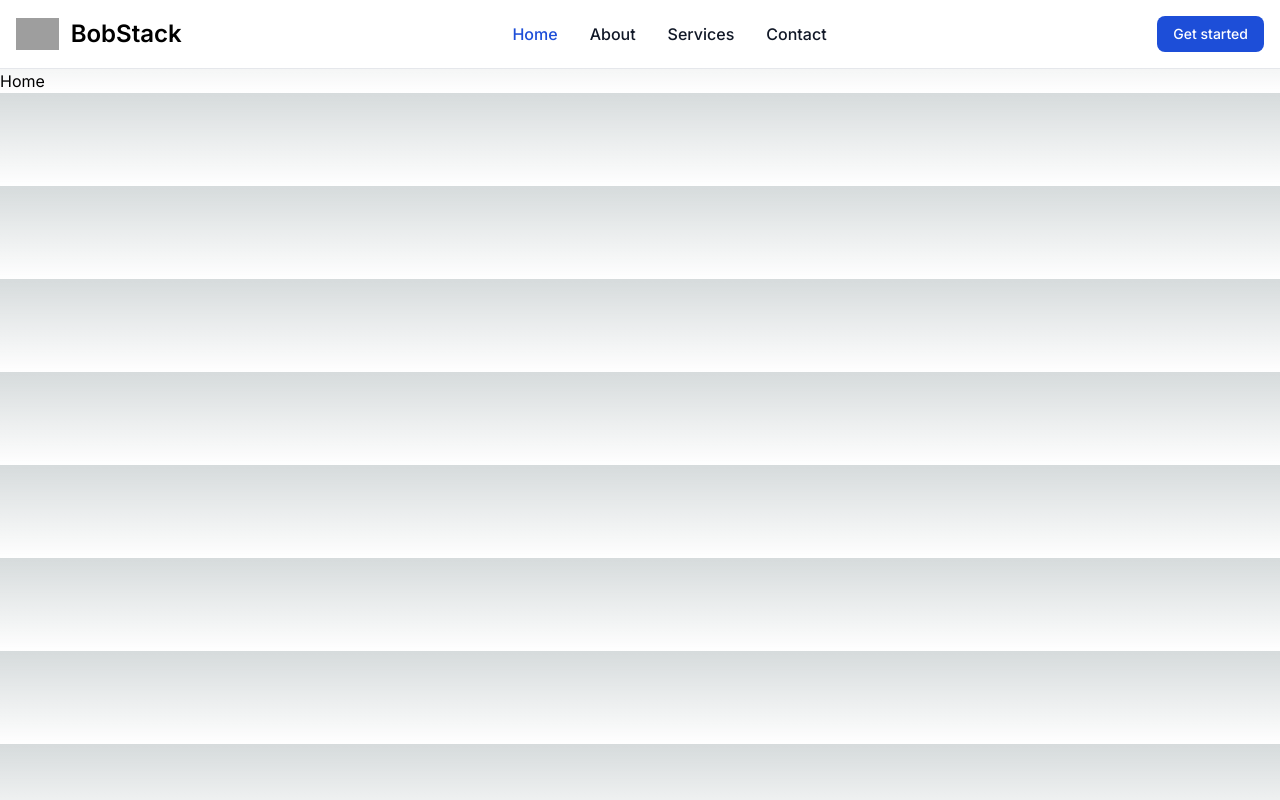
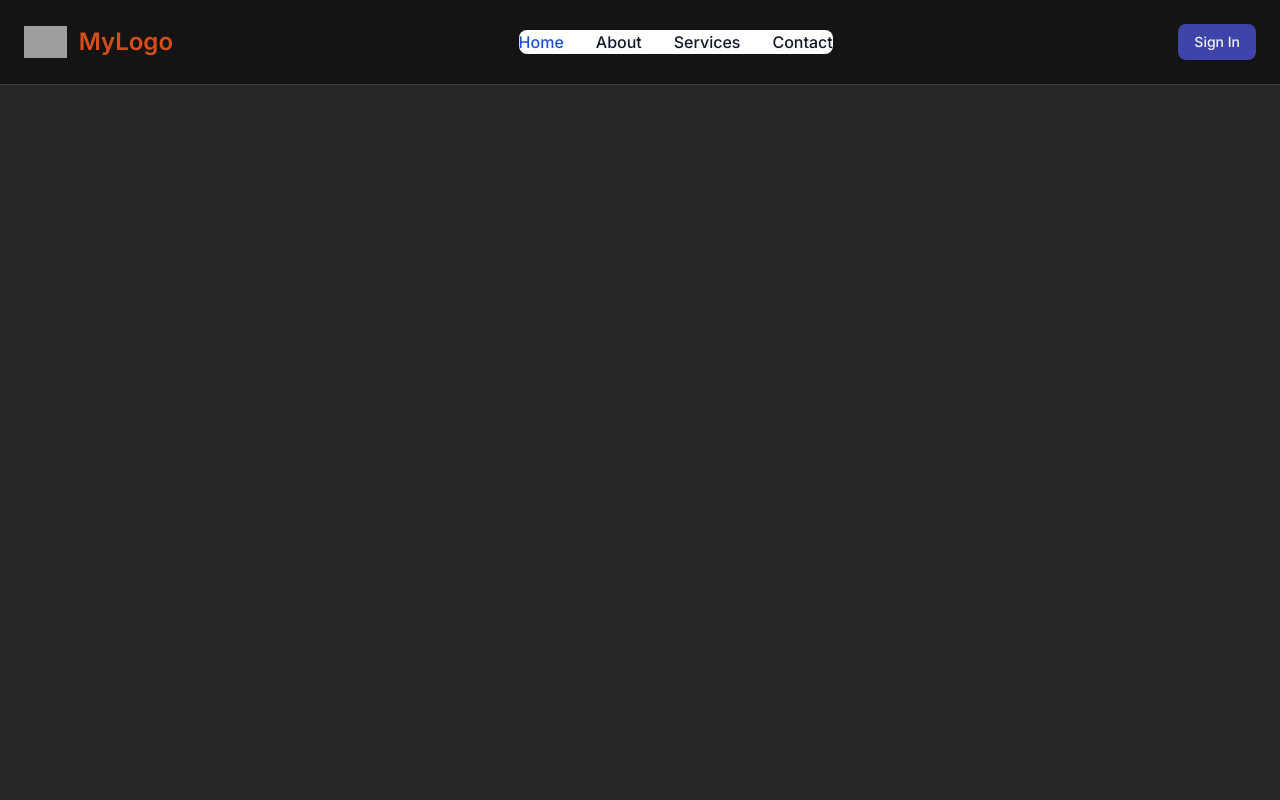
Before and after one commit to lurickardo/skeleton-front, a Next.js app: page / in a window 1280 px wide. Built offline with nearby package versions, Linux system fonts and the light colour scheme; grey boxes are pictures that could not be loaded.

Commit message:
fix: add shadcn ui

```diff
--- a/src/app/layout.tsx
+++ b/src/app/layout.tsx
@@ -1,8 +1,12 @@
 import type { Metadata } from "next";
-import { Inter } from "next/font/google";
+import { Inter as FontSans } from "next/font/google";
 import "../css/globals.css";
+import { cn } from "@/lib/utils";
 
-const inter = Inter({ subsets: ["latin"] });
+const fontSans = FontSans({
+  subsets: ["latin"],
+  variable: "--font-sans",
+});
 
 export const metadata: Metadata = {
   title: "BobStack",
@@ -16,7 +20,14 @@ export default function RootLayout({
 }>) {
   return (
     <html lang="pt-BR">
-      <body className={inter.className}>{children}</body>
+      <body
+        className={cn(
+          "min-h-screen bg-background font-sans antialiased bg-grayMedium",
+          fontSans.variable
+        )}
+      >
+        {children}
+      </body>
     </html>
   );
 }
--- a/src/components/pages/home/navbar.tsx
+++ b/src/components/pages/home/navbar.tsx
@@ -1,11 +1,12 @@
+import { Menu } from "lucide-react";
 import Link from "next/link";
 
 export const Navbar = () => {
   return (
-    <nav className="bg-white dark:bg-gray-900 w-full z-20 top-0 start-0 border-b border-gray-200 dark:border-gray-600">
-      <div className="max-w-screen-xl flex flex-wrap items-center justify-between mx-auto p-4">
-        <a
-          href="https://flowbite.com/"
+    <nav className="bg-blackMedium fixed w-full z-20 top-0 start-0 border-b border-grayLight">
+      <div className="max-w-screen-2xl flex flex-wrap items-center justify-between mx-auto p-6">
+        <Link
+          href="/"
           className="flex items-center space-x-3 rtl:space-x-reverse"
         >
           <img
@@ -13,25 +14,27 @@ export const Navbar = () => {
             className="h-8"
             alt="Flowbite Logo"
           />
-          <span className="self-center text-2xl font-semibold whitespace-nowrap dark:text-white">
-            BobStack
+          <span className="self-center text-2xl font-semibold whitespace-nowrap text-orangeMedium">
+            MyLogo
           </span>
-        </a>
+        </Link>
         <div className="flex md:order-2 space-x-3 md:space-x-0 rtl:space-x-reverse">
-          <Link
-            href="/signin"
-            className="text-white bg-blue-700 hover:bg-blue-800 focus:ring-4 focus:outline-none focus:ring-blue-300 font-medium rounded-lg text-sm px-4 py-2 text-center dark:bg-blue-600 dark:hover:bg-blue-700 dark:focus:ring-blue-800"
+          <button
+            type="button"
+            className=" bg-purpleMedium text-whiteMedium focus:ring-4 focus:outline-none focus:ring-blue-300 font-medium rounded-lg text-sm px-4 py-2 text-center dark:bg-blue-600 dark:hover:bg-blue-700 dark:focus:ring-blue-800"
           >
-            Get started
-          </Link>
+            Sign In
+          </button>
+
           <button
             data-collapse-toggle="navbar-sticky"
             type="button"
-            className="inline-flex items-center p-2 w-10 h-10 justify-center text-sm text-gray-500 rounded-lg md:hidden hover:bg-gray-100 focus:outline-none focus:ring-2 focus:ring-gray-200 dark:text-gray-400 dark:hover:bg-gray-700 dark:focus:ring-gray-600"
+            className="inline-flex items-center p-2 w-10 h-10 justify-center text-sm rounded-lg md:hidden focus:outline-none focus:ring-2 bg-orangeMedium text-blackMedium"
             aria-controls="navbar-sticky"
             aria-expanded="false"
           >
-            <span className="sr-only">Open main menu</span>
+            <span className="sr-only">Menu</span>
+            <Menu />
           </button>
         </div>
         <div
@@ -40,37 +43,37 @@ export const Navbar = () => {
         >
           <ul className="flex flex-col p-4 md:p-0 mt-4 font-medium border border-gray-100 rounded-lg bg-gray-50 md:space-x-8 rtl:space-x-reverse md:flex-row md:mt-0 md:border-0 md:bg-white dark:bg-gray-800 md:dark:bg-gray-900 dark:border-gray-700">
             <li>
-              <a
-                href="/"
+              <Link
+                href="#"
                 className="block py-2 px-3 text-white bg-blue-700 rounded md:bg-transparent md:text-blue-700 md:p-0 md:dark:text-blue-500"
                 aria-current="page"
               >
                 Home
-              </a>
+              </Link>
             </li>
             <li>
-              <a
-                href="/"
+              <Link
+                href="#"
                 className="block py-2 px-3 text-gray-900 rounded hover:bg-gray-100 md:hover:bg-transparent md:hover:text-blue-700 md:p-0 md:dark:hover:text-blue-500 dark:text-white dark:hover:bg-gray-700 dark:hover:text-white md:dark:hover:bg-transparent dark:border-gray-700"
               >
                 About
-              </a>
+              </Link>
             </li>
             <li>
-              <a
-                href="/"
+              <Link
+                href="#"
                 className="block py-2 px-3 text-gray-900 rounded hover:bg-gray-100 md:hover:bg-transparent md:hover:text-blue-700 md:p-0 md:dark:hover:text-blue-500 dark:text-white dark:hover:bg-gray-700 dark:hover:text-white md:dark:hover:bg-transparent dark:border-gray-700"
               >
                 Services
-              </a>
+              </Link>
             </li>
             <li>
-              <a
-                href="/"
+              <Link
+                href="#"
                 className="block py-2 px-3 text-gray-900 rounded hover:bg-gray-100 md:hover:bg-transparent md:hover:text-blue-700 md:p-0 md:dark:hover:text-blue-500 dark:text-white dark:hover:bg-gray-700 dark:hover:text-white md:dark:hover:bg-transparent dark:border-gray-700"
               >
                 Contact
-              </a>
+              </Link>
             </li>
           </ul>
         </div>
--- a/src/css/globals.css
+++ b/src/css/globals.css
@@ -1,33 +1,77 @@
-@tailwind base;
-@tailwind components;
-@tailwind utilities;
+@import "tailwindcss/base";
+@import "tailwindcss/components";
+@import "tailwindcss/utilities";
 
-:root {
-  --foreground-rgb: 0, 0, 0;
-  --background-start-rgb: 214, 219, 220;
-  --background-end-rgb: 255, 255, 255;
-}
+  @layer base {
+    :root {
+      --background: 0 0% 100%;
+      --foreground: 20 14.3% 4.1%;
 
-@media (prefers-color-scheme: dark) {
-  :root {
-    --foreground-rgb: 255, 255, 255;
-    --background-start-rgb: 0, 0, 0;
-    --background-end-rgb: 0, 0, 0;
+      --card: 0 0% 100%;
+      --card-foreground: 20 14.3% 4.1%;
+
+      --popover: 0 0% 100%;
+      --popover-foreground: 20 14.3% 4.1%;
+
+      --primary: 24 9.8% 10%;
+      --primary-foreground: 60 9.1% 97.8%;
+
+      --secondary: 60 4.8% 95.9%;
+      --secondary-foreground: 24 9.8% 10%;
+
+      --muted: 60 4.8% 95.9%;
+      --muted-foreground: 25 5.3% 44.7%;
+
+      --accent: 60 4.8% 95.9%;
+      --accent-foreground: 24 9.8% 10%;
+
+      --destructive: 0 84.2% 60.2%;
+      --destructive-foreground: 60 9.1% 97.8%;
+
+      --border: 20 5.9% 90%;
+      --input: 20 5.9% 90%;
+      --ring: 20 14.3% 4.1%;
+
+      --radius: 0.5rem;
+    }
+
+    .dark {
+      --base-orange: #D94D1A;
+      --background: 20 14.3% 4.1%;
+      --foreground: 60 9.1% 97.8%;
+
+      --card: 20 14.3% 4.1%;
+      --card-foreground: 60 9.1% 97.8%;
+
+      --popover: 20 14.3% 4.1%;
+      --popover-foreground: 60 9.1% 97.8%;
+
+      --primary: 60 9.1% 97.8%;
+      --primary-foreground: 24 9.8% 10%;
+
+      --secondary: 12 6.5% 15.1%;
+      --secondary-foreground: 60 9.1% 97.8%;
+
+      --muted: 12 6.5% 15.1%;
+      --muted-foreground: 24 5.4% 63.9%;
+
+      --accent: 12 6.5% 15.1%;
+      --accent-foreground: 60 9.1% 97.8%;
+
+      --destructive: 0 62.8% 30.6%;
+      --destructive-foreground: 60 9.1% 97.8%;
+
+      --border: 12 6.5% 15.1%;
+      --input: 12 6.5% 15.1%;
+      --ring: 24 5.7% 82.9%;
+    }
   }
-}
 
-body {
-  color: rgb(var(--foreground-rgb));
-  background: linear-gradient(
-      to bottom,
-      transparent,
-      rgb(var(--background-end-rgb))
-    )
-    rgb(var(--background-start-rgb));
-}
-
-@layer utilities {
-  .text-balance {
-    text-wrap: balance;
+  @layer base {
+    * {
+      @apply border-border;
+    }
+    body {
+      @apply bg-background text-foreground;
+    }
   }
-}
--- /dev/null
+++ b/src/lib/utils.ts
@@ -0,0 +1,6 @@
+import { type ClassValue, clsx } from "clsx"
+import { twMerge } from "tailwind-merge"
+
+export function cn(...inputs: ClassValue[]) {
+  return twMerge(clsx(inputs))
+}
--- a/tailwind.config.ts
+++ b/tailwind.config.ts
@@ -1,20 +1,98 @@
 import type { Config } from "tailwindcss";
+import { fontFamily } from "tailwindcss/defaultTheme";
 
-const config: Config = {
+const config = {
+	darkMode: ["class"],
 	content: [
-    "./src/pages/**/*.{js,ts,jsx,tsx,mdx}",
-    "./src/components/**/*.{js,ts,jsx,tsx,mdx}",
-    "./src/app/**/*.{js,ts,jsx,tsx,mdx}",
+		"./pages/**/*.{ts,tsx}",
+		"./components/**/*.{ts,tsx}",
+		"./app/**/*.{ts,tsx}",
+		"./src/**/*.{ts,tsx}",
 	],
+	prefix: "",
 	theme: {
+		container: {
+			center: true,
+			padding: "2rem",
+			screens: {
+				"2xl": "1400px",
+			},
+		},
 		extend: {
-      backgroundImage: {
-        "gradient-radial": "radial-gradient(var(--tw-gradient-stops))",
-        "gradient-conic":
-          "conic-gradient(from 180deg at 50% 50%, var(--tw-gradient-stops))",
+			fontFamily: {
+				sans: ["var(--font-sans)", ...fontFamily.sans],
+			},
+			colors: {
+				orangeMedium: "#D94D1A",
+				purpleMedium: "#3E44AA",
+				whiteMedium: "#F2F2F2",
+				grayMedium: "#262626",
+				blackMedium: "#141414",
+
+				orangeLight: "#D94D1A",
+				purpleLight: "#3E44AA",
+				grayLight: "#404040",
+
+				orangeDark: "#D94D1A",
+				purpleDark: "#363c96",
+				grayDark: "#404040",
+
+				border: "hsl(var(--border))",
+				input: "hsl(var(--input))",
+				ring: "hsl(var(--ring))",
+				background: "hsl(var(--background))",
+				foreground: "hsl(var(--foreground))",
+				primary: {
+					DEFAULT: "hsl(var(--primary))",
+					foreground: "hsl(var(--primary-foreground))",
+				},
+				secondary: {
+					DEFAULT: "hsl(var(--secondary))",
+					foreground: "hsl(var(--secondary-foreground))",
+				},
+				destructive: {
+					DEFAULT: "hsl(var(--destructive))",
+					foreground: "hsl(var(--destructive-foreground))",
+				},
+				muted: {
+					DEFAULT: "hsl(var(--muted))",
+					foreground: "hsl(var(--muted-foreground))",
+				},
+				accent: {
+					DEFAULT: "hsl(var(--accent))",
+					foreground: "hsl(var(--accent-foreground))",
+				},
+				popover: {
+					DEFAULT: "hsl(var(--popover))",
+					foreground: "hsl(var(--popover-foreground))",
+				},
+				card: {
+					DEFAULT: "hsl(var(--card))",
+					foreground: "hsl(var(--card-foreground))",
+				},
+			},
+			borderRadius: {
+				lg: "var(--radius)",
+				md: "calc(var(--radius) - 2px)",
+				sm: "calc(var(--radius) - 4px)",
+			},
+			keyframes: {
+				"accordion-down": {
+					from: { height: "0" },
+					to: { height: "var(--radix-accordion-content-height)" },
+				},
+				"accordion-up": {
+					from: { height: "var(--radix-accordion-content-height)" },
+					to: { height: "0" },
+				},
+			},
+			animation: {
+				"accordion-down": "accordion-down 0.2s ease-out",
+				"accordion-up": "accordion-up 0.2s ease-out",
 			},
 		},
 	},
-  plugins: [],
-};
+	plugins: [require("tailwindcss-animate")],
+} satisfies Config;
+
 export default config;
```
Also changed, not shown: package.json (+9 -4 lines), components.json (added), 1 other file (tests, documents, lock files or other folders). Lines whose indentation alone changed are shown as unchanged.
